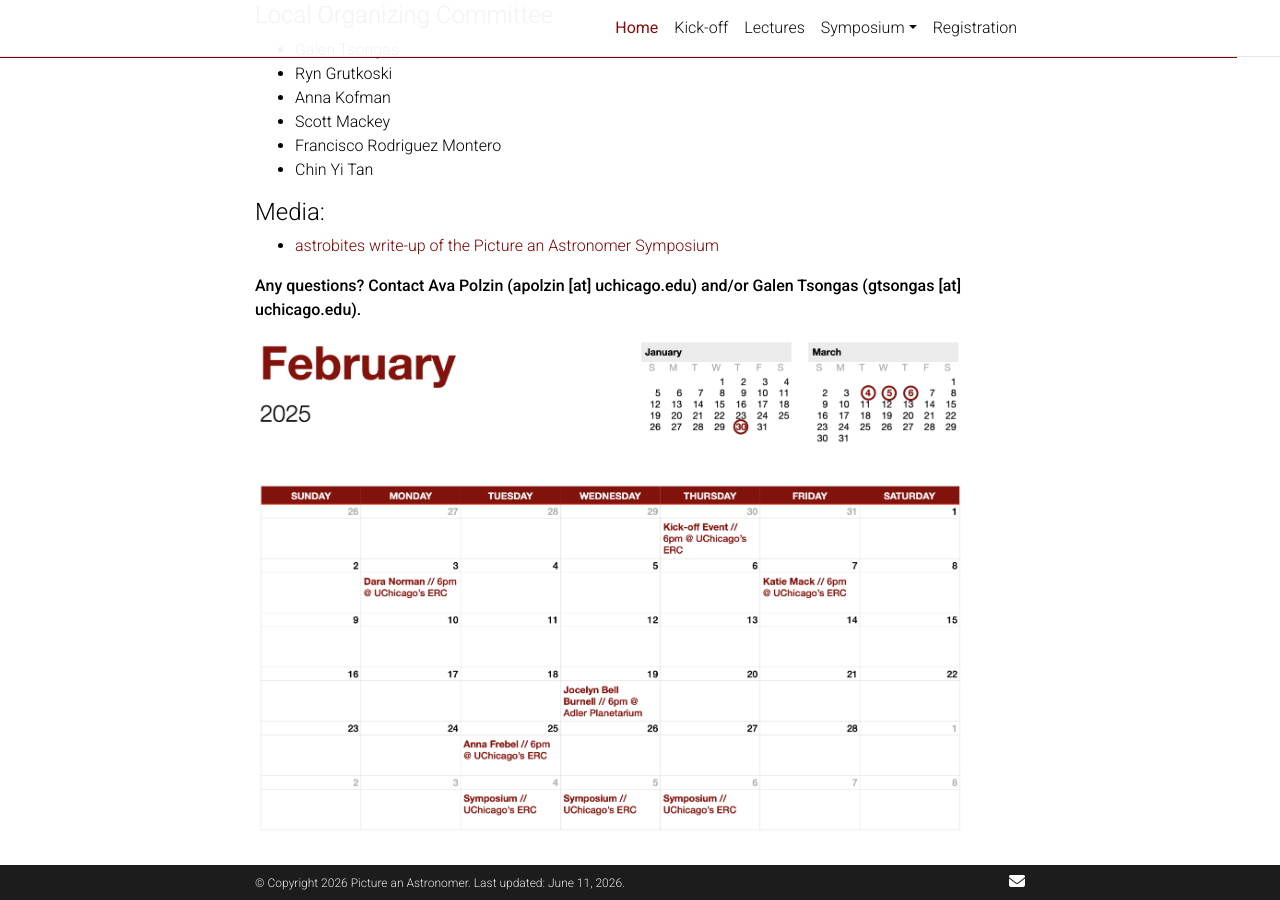
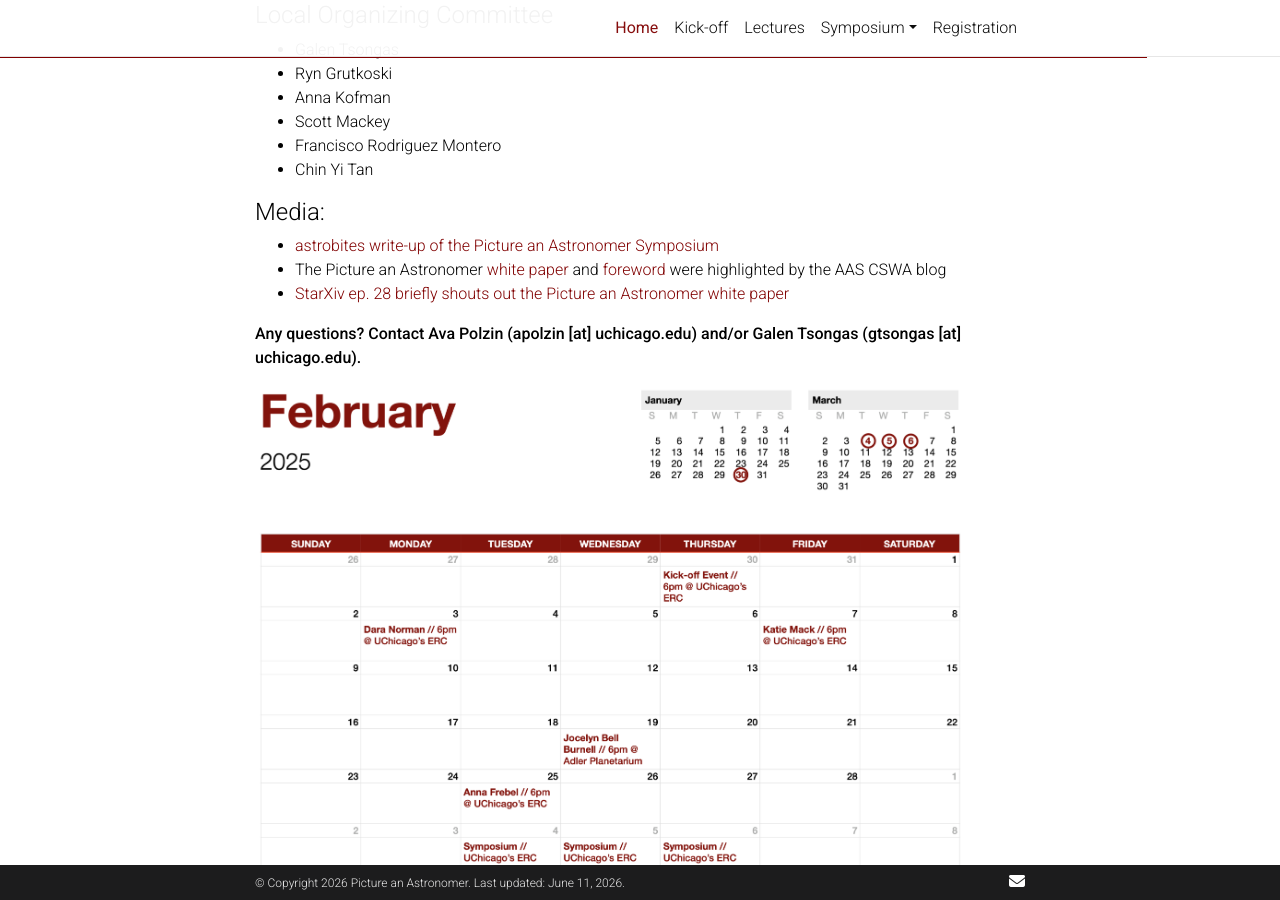
Before and after one commit to pictureanastronomer/pictureanastronomer.github.io, a Jekyll site: the page built from _pages/home.md, in a window 1280 px wide and 900 px high, scrolled down 597 px. Built offline with Jekyll 4.4.1, drawn with Linux system fonts in a browser that asks for light colours; nearby versions of some CDN libraries; comment, search, counter and statistics services are not loaded; a style sheet for code colours, icons or effects is not loaded.

Commit message:
update media

```diff
--- a/_pages/home.md
+++ b/_pages/home.md
@@ -29,6 +29,8 @@ The Picture an Astronomer white paper, which came out of our March 2025 symposiu
 
 #### Media:
 - [astrobites write-up of the Picture an Astronomer Symposium](https://astrobites.org/2025/02/11/the-picture-an-astronomer-symposium/){:target="_blank"}
+- The Picture an Astronomer [white paper](https://womeninastronomy.blogspot.com/2026/01/crosspost-picture-astronomer-best.html){:target="_blank"} and [foreword](https://womeninastronomy.blogspot.com/2026/01/meg-urrys-full-remarks-from-cswa1400.html){:target="_blank"} were highlighted by the AAS CSWA blog
+- [StarXiv ep. 28 briefly shouts out the Picture an Astronomer white paper](https://starxiv.com/2026/01/12/episode-28-fading-stars-digesting-planets-and-dark-matter-conundrums/){:target="_blank"}
 
 
 **Any questions? Contact Ava Polzin (apolzin [at] uchicago.edu) and/or Galen Tsongas (gtsongas [at] uchicago.edu).**
```
